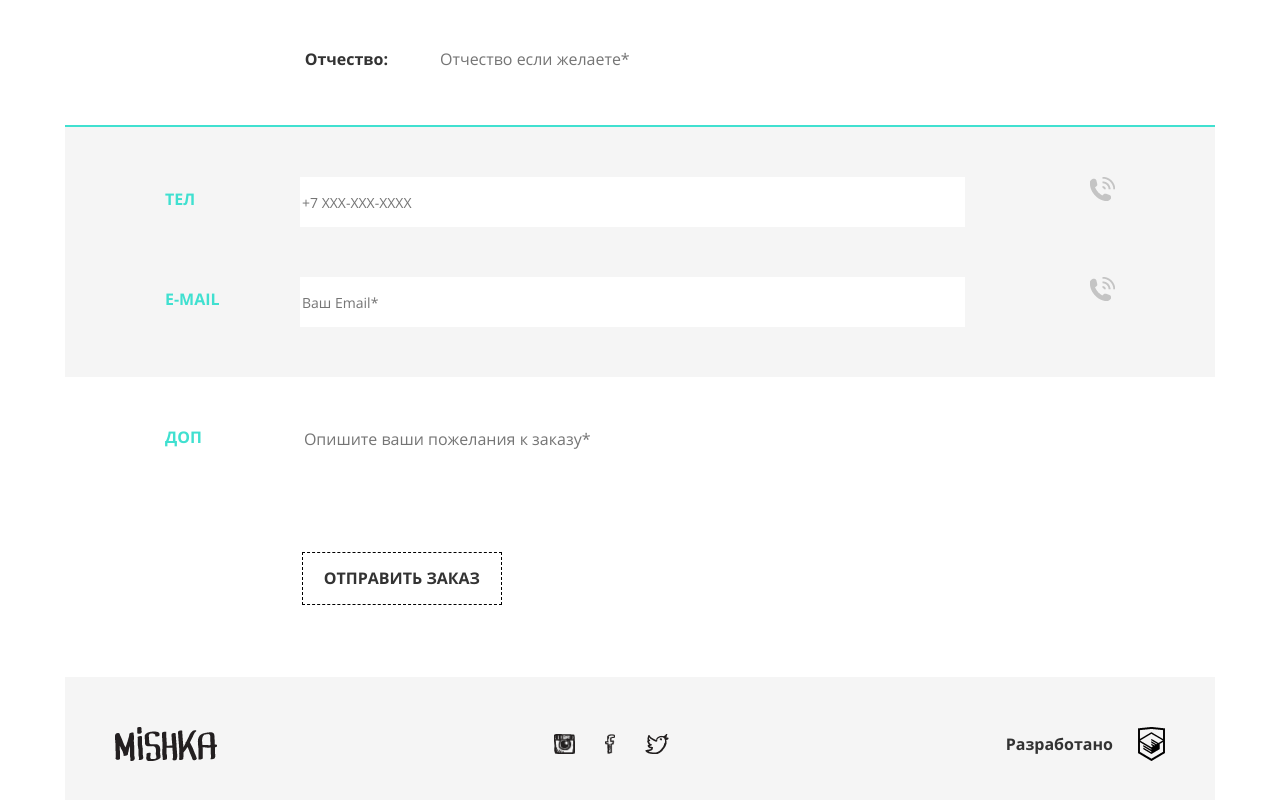
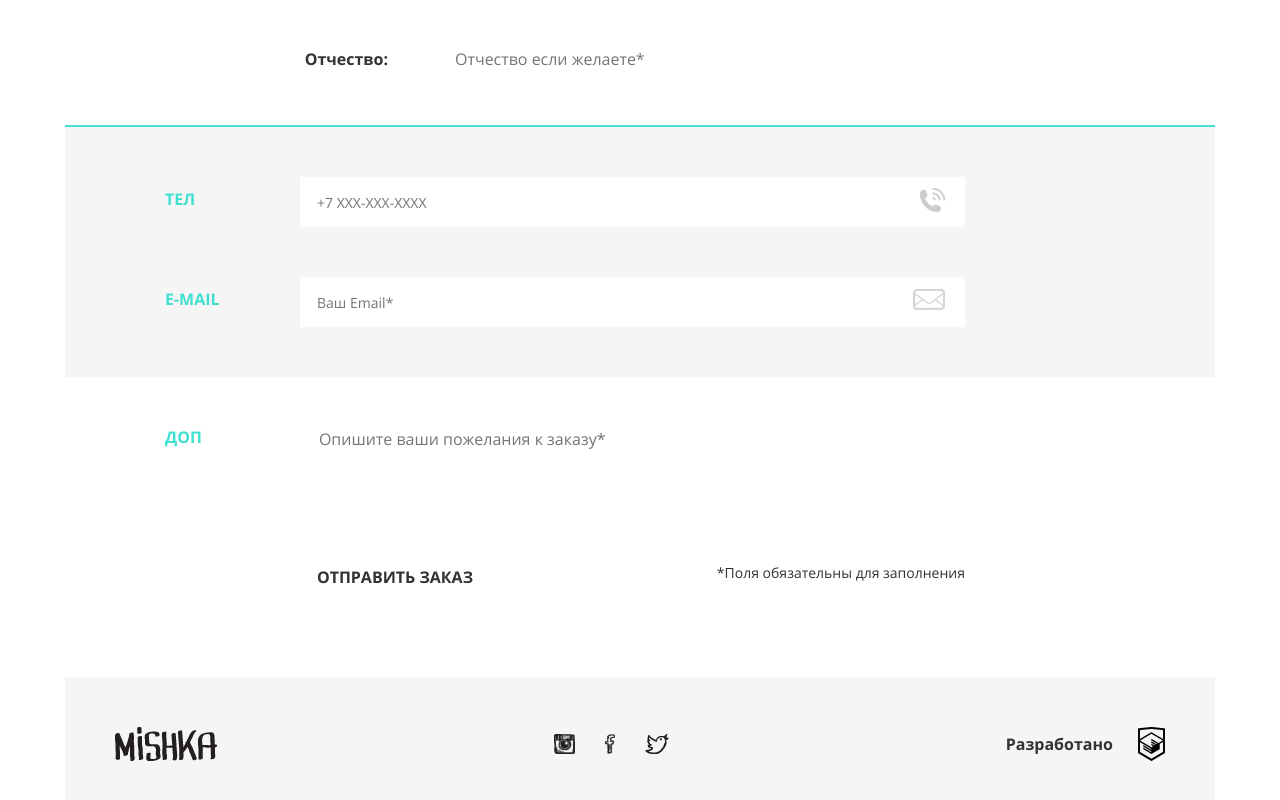
Before and after one commit to GeorgiiZ/mishkaa, a Vue app: page /form in a window 1280 px wide. Shown: the part 1042-1842 px from the top of the page. Built offline with nearby package versions, Linux system fonts and the light colour scheme.

Commit message:
Mishka-form css refactoring. Added pictures of phone and mail

```diff
--- a/src/mishka-form/FormPage.vue
+++ b/src/mishka-form/FormPage.vue
@@ -2,13 +2,13 @@
     <div class = "form-container">
         <form method="GET" action="#">
             <div class="form-section">
-                <p class="form-section__paragraph">
+                <p class="initial-info">
                     Мы будем рады воплотить в жизнь ваши пожелания! Заполните форму заказа и мы свяжемся с вами, чтобы уточнить детали.
                 </p>
             </div>
             <div class="form-section">
                 <span class="form-section__caption">тип</span>
-                <div class="controls_wraped">
+                <div class="controls">
                     <label class="controls__item">
                         <input type="radio" name="selectedKind" v-model="selectedKind" value="toy" required>
                          <span class="controls__item_indent">Аксессуар для интерьера</span>
@@ -23,7 +23,8 @@
                         form-section_highlighted
                         form-section_height-limited">
                 <span class="form-section__caption">цвет</span>
-                <div class="controls_wraped">
+                <div class="controls
+                            controls_wraped">
                     <div v-for="(color, key) in availibleColors" :key="key" class="controls__item" >
                         <label>
                             <input type="checkbox" name="selectedColor"  :value = "key" v-model="selectedColors">
@@ -34,7 +35,7 @@
             </div>
             <div class="form-section">
                 <span class="form-section__caption">фио</span>
-                <div class="controls_wraped">
+                <div class="controls">
                     <div class="controls__item">
                         <label  for="fistName">Имя:</label>
                         <input type="text" id="fistName" name="fistName" class="form-input controls__item_indent"
@@ -55,30 +56,33 @@
             <div class="form-section
                         form-section_column
                         form-section_highlighted">
-                <div class="controls_inline">
-                    <label class="form-section__caption" for="customerPhoneNumber">тел</label>
-                    <input type="tel" id="customerPhoneNumber" name="customerPhoneNumber" class="form-input form-input_large"
-                           v-model.trim="customerPhoneNumber" placeholder="+7 XXX-XXX-XXXX" autocomplete="off" required/>
+                <div class="controls_inline" id="phoneNumberContainer" >
+                    <label class="form-section__caption" for="phoneNumber">тел</label>
+                    <input type="tel" id="phoneNumber" name="phoneNumber" class="form-input form-input_large"
+                           v-model.trim="phoneNumber" placeholder="+7 XXX-XXX-XXXX" autocomplete="off" required/>
                 </div>
-                <div class="controls_inline">
-                    <label class="form-section__caption" for="customerEmail">E-mail</label>
-                    <input type="email" id="customerEmail" name="customerEmail" class="form-input form-input_large"
-                           v-model.trim="customerEmail" placeholder="Ваш Email*" autocomplete="off" required/>
+                <div class="controls_inline" id="emailContainer">
+                    <label class="form-section__caption" for="email">E-mail</label>
+                    <input type="email" id="email" name="email" class="form-input form-input_large"
+                           v-model.trim="email" placeholder="Ваш Email*" autocomplete="off" required/>
                 </div>
             </div>
             <div class="form-section
                         form-section_add-wishes">
                 <label class="form-section__caption" for="addWishes">доп</label>
-                <div class="controls_wraped">
-                    <textarea id="addWishes" name="customerEmail"
+                <div class="controls">
+                    <textarea id="addWishes" name="email"
                               v-model.trim="addWishes"
                               class="form-input
                                      form-input_textarea
                                      controls__item "
                               placeholder="Опишите ваши пожелания к заказу*" required/>
-                    <button type="submit"
-                            class="make-order controls__item"
+                    <div class="make-order controls__item">
+                        <button type="submit"
+                            class="make-order__btn"
                             @click="sendOrder()">отправить заказ</button>
+                        <p class="make-order__paragraph">*Поля обязательны для заполнения</p>
+                    </div>
                 </div>
             </div>
         </form>
@@ -105,8 +109,8 @@ export default {
                 lastName:'',
                 fatherName: ''
             },
-            customerPhoneNumber:'',
-            customerEmail: '',
+            phoneNumber:'',
+            email: '',
             addWishes: ''
         }
     },
@@ -131,6 +135,11 @@ export default {
     padding: 50px 100px 0 100px;
 }
 
+.form-section_highlighted {
+    background-color: #F5F5F5;
+    border-top: solid 2px turquoise;
+}
+
 .form-section_height-limited {
     max-height: 210px;
 }
@@ -143,23 +152,29 @@ export default {
     min-height: 300px;
 }
 
-.form-section_highlighted {
-    background-color: #F5F5F5;
-    border-top: solid 2px turquoise;
+
+
+.form-section__caption {
+    color:turquoise;
+    font-weight: bold;
+    text-transform:uppercase;
+    font-size: var(--text-size__regular);
 }
 
-.form-section__paragraph {
+.initial-info {
     font-size: var(--text-size__light);
     font-weight: lighter;
     margin: 30px 135px 0 135px;
 }
 
+.controls {
+    width: 100%;
+    display: flex;
+    flex-direction: column;
+}
 
 .controls_wraped {
-    width: 100%;
-    display: flex;
     flex-wrap: wrap;
-    flex-direction: column;
 }
 
 .controls_inline {
@@ -186,15 +201,13 @@ export default {
     right: 0px;
 }
 
-.form-section__caption {
-    color:turquoise;
-    font-weight: bold;
-    text-transform:uppercase;
-    font-size: var(--text-size__regular);
-}
 
 .form-input {
     border : none;
+}
+
+.form-input::placeholder {
+   padding-left: 15px;
 }
 
 .form-input_large {
@@ -205,17 +218,17 @@ export default {
     margin-right: 150px;
 }
 
-#customerPhoneNumber::after{
+
+#phoneNumberContainer::after{
+    position: absolute;
+    right: 170px;
     content: url("../assets/form-images/phonesvg.png");
 }
 
-.controls_inline::after {
+#emailContainer::after {
     position: absolute;
-    top: 0;
-    right: 0;
-    content: url("../assets/form-images/phonesvg.png");
-    font-weight: bold;
-    z-index: 1;
+    right: 170px;
+    content: url("../assets/form-images/mailsvg.png");
 }
 
 .form-input_textarea {
@@ -229,12 +242,25 @@ export default {
 }
 
 .make-order {
+    display: flex;
+    align-items: center;
+    width: 100%;
+}
+
+.make-order__btn{
+    display: inline-block;
     padding: 15px;
     max-width: 200px;
     text-transform: uppercase;
     font-weight: bold;
     background-color: transparent;
-    border: 1px dashed black;
+    border: none;
+}
+
+.make-order__paragraph {
+    display: inline-block;
+    margin-left: auto;
+    margin-right: 250px;
 }
 
 input[type="checkbox"], input[type="radio"] {
```
